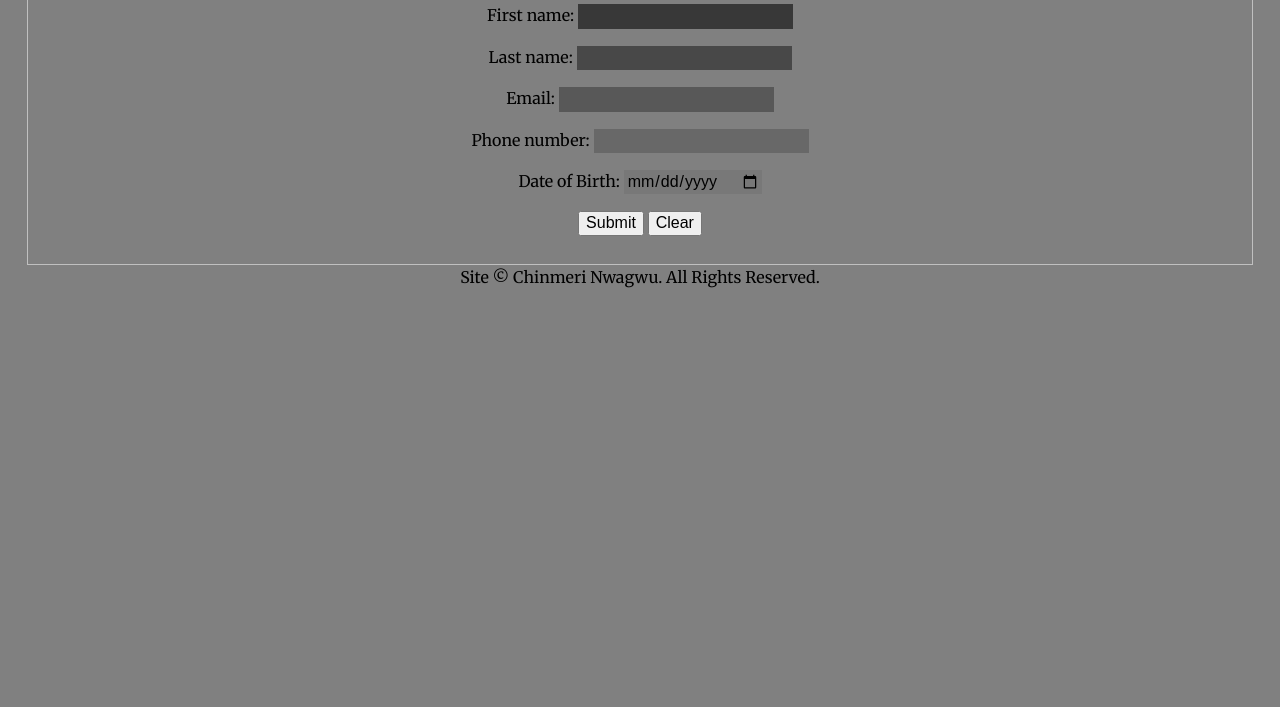
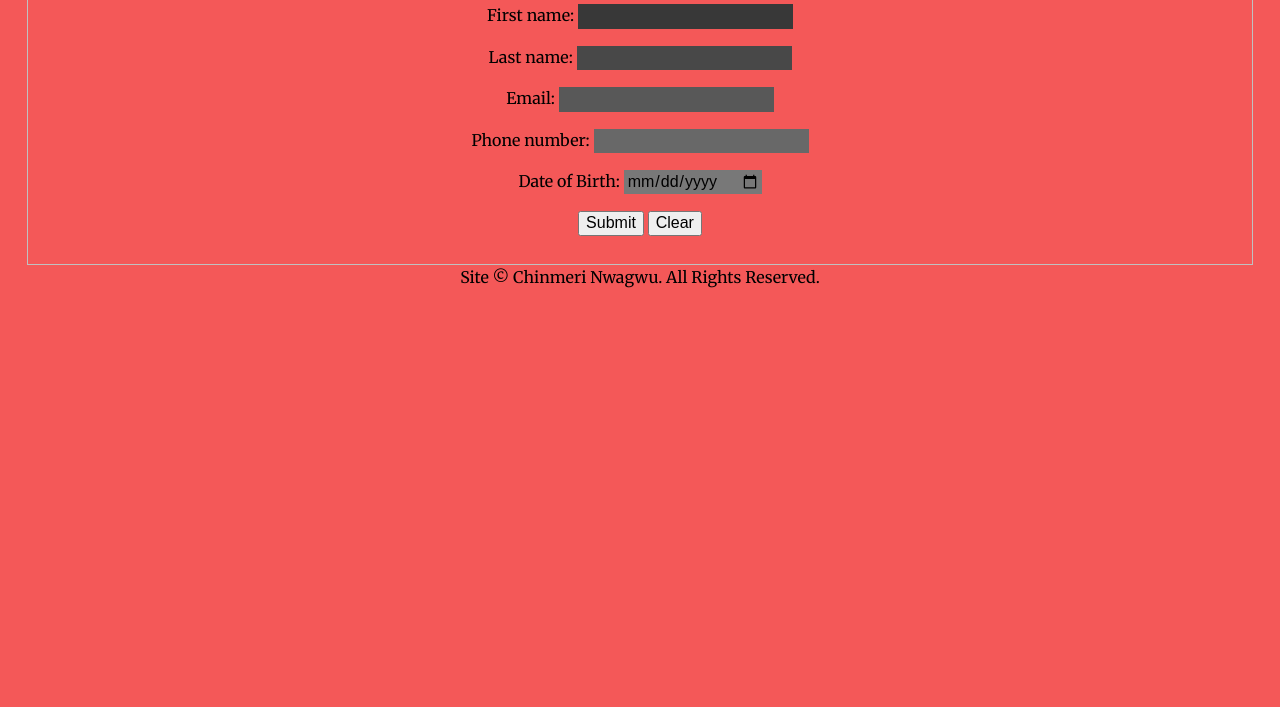
Before and after one commit to JewelPilot/ITMD362, a plain HTML site: page Project_One/index.html in a window 1280 px wide. Shown: the part 93-800 px from the top of the page. Drawn offline with nearby package versions, Linux system fonts and the light colour scheme; a web font is replaced by a local one.

Commit message:
Add more vibrant background

```diff
--- a/Project_One/assets/screen.css
+++ b/Project_One/assets/screen.css
@@ -7,7 +7,7 @@ html {
   font-size: 1.125em;
   line-height: 1.55555em;
   padding: 1.55555em;
-  background: #808080;
+  background: #f45858;
   text-align: center;
   justify-content: center;
 }
```
